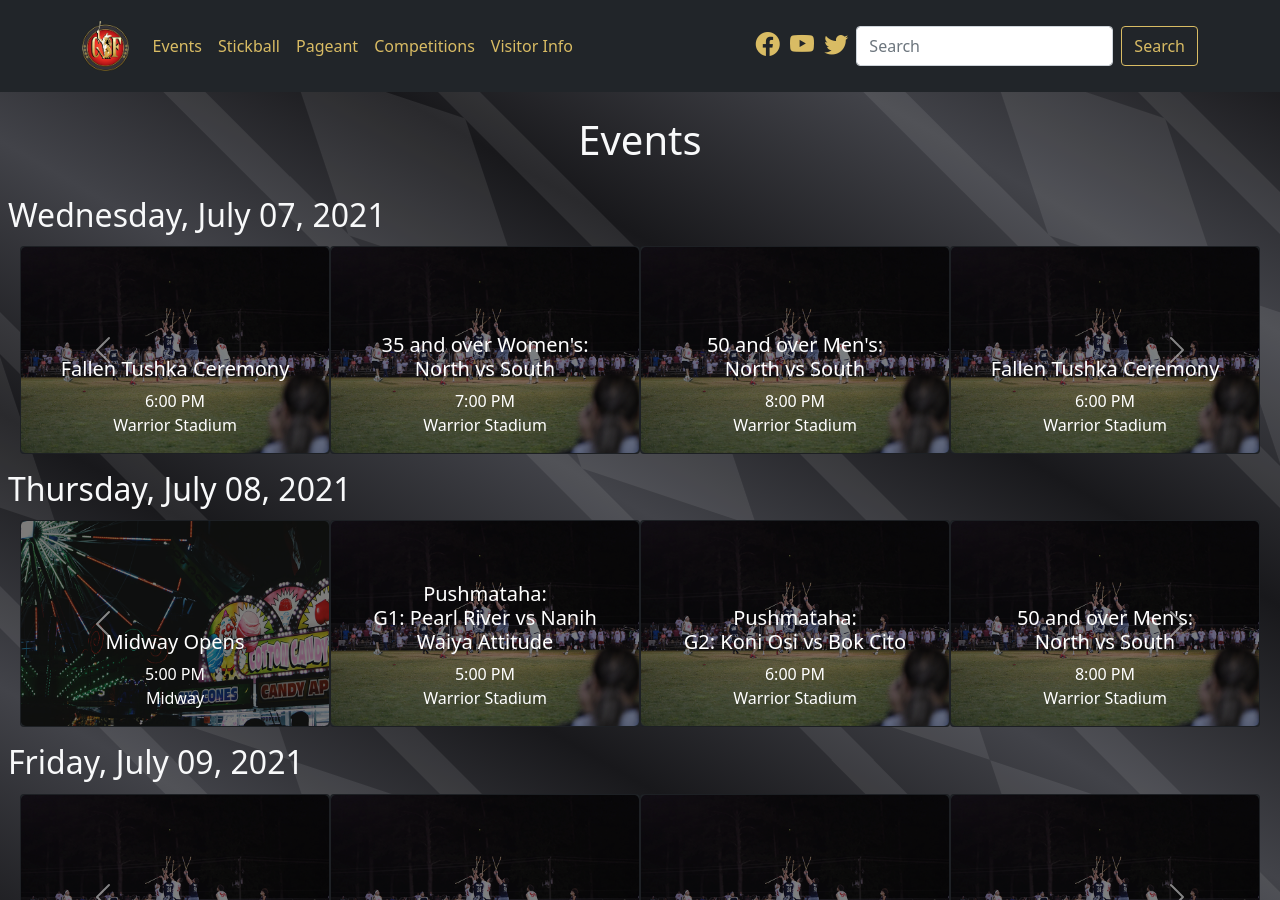
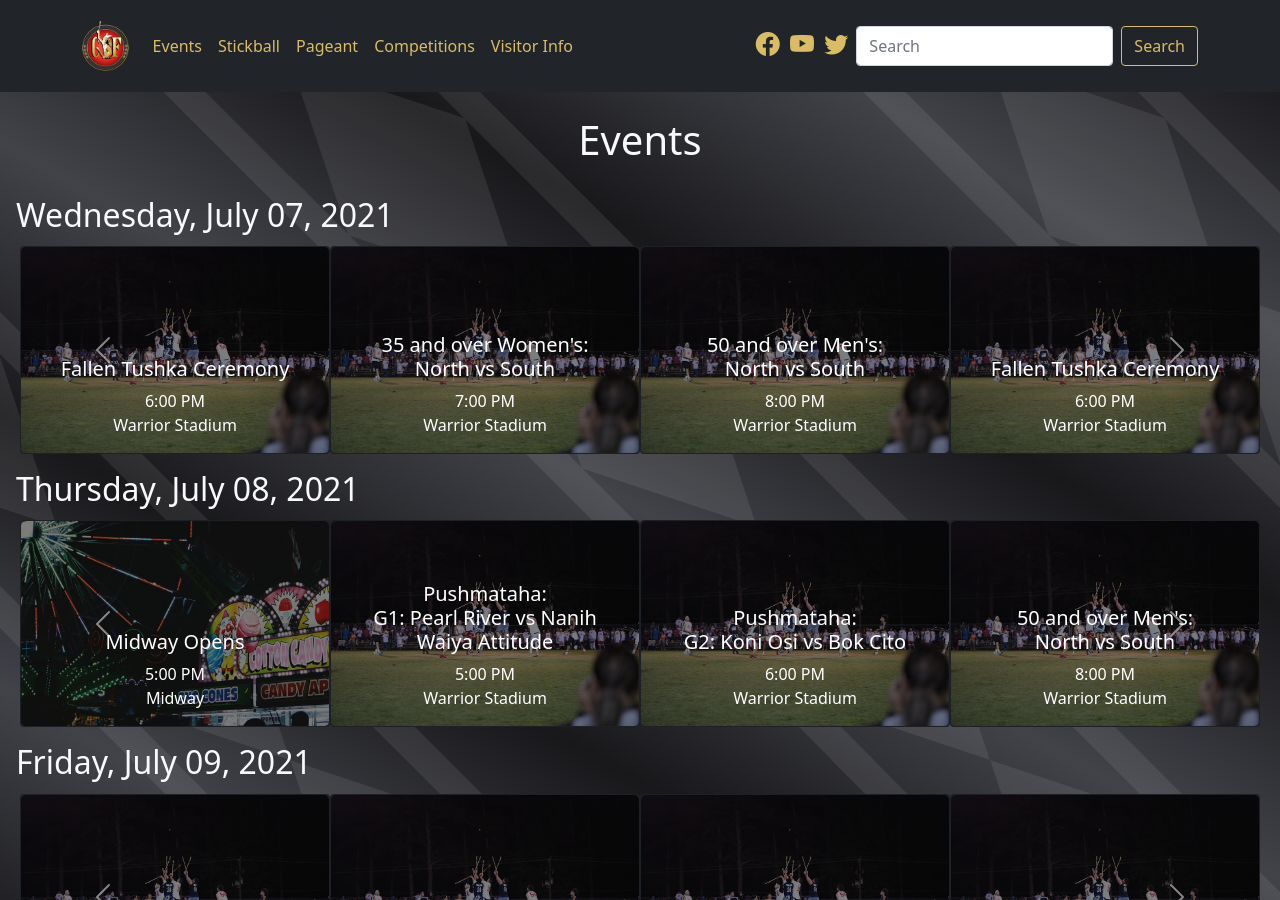
Before and after one commit to smattera/smattera.github.io, a Jekyll site: the page built from events/index.md, in a window 1280 px wide and 900 px high. Built offline with Jekyll 4.4.1, drawn with Linux system fonts in a browser that asks for light colours; nearby versions of some CDN libraries.

Commit message:
Update events.html

```diff
--- a/_includes/events.html
+++ b/_includes/events.html
@@ -2,7 +2,7 @@
   <div>
     <h1 class="py-2">Events</h1>
 
-    <h2 class="pt-3 pb-1 ml-2 text-start">Wednesday, July 07, 2021</h2>
+    <h2 class="pt-3 pb-1 ms-2 text-start">Wednesday, July 07, 2021</h2>
     <div class="row mx-auto my-auto justify-content-center px-0">
       <div id="dayOneCarousel" class="carousel slide" data-bs-interval="false">
         <div class="carousel-inner">
@@ -39,7 +39,7 @@
       </div>
     </div>
 
-    <h2 class="pt-3 pb-1 ml-2 text-start">Thursday, July 08, 2021</h2>
+    <h2 class="pt-3 pb-1 ms-2 text-start">Thursday, July 08, 2021</h2>
     <div class="row mx-auto my-auto justify-content-center px-0">
       <div id="dayTwoCarousel" class="carousel slide" data-bs-interval="false">
         <div class="carousel-inner">
@@ -83,7 +83,7 @@
       </div>
     </div>
 
-    <h2 class="pt-3 pb-1 ml-2 text-start">Friday, July 09, 2021</h2>
+    <h2 class="pt-3 pb-1 ms-2 text-start">Friday, July 09, 2021</h2>
     <div class="row mx-auto my-auto justify-content-center px-0">
       <div id="dayThreeCarousel" class="carousel slide" data-bs-interval="false">
         <div class="carousel-inner">
@@ -105,7 +105,7 @@
       </div>
     </div>
 
-    <h2 class="pt-3 pb-1 ml-2 text-start">Saturday, July 10, 2021</h2>
+    <h2 class="pt-3 pb-1 ms-2 text-start">Saturday, July 10, 2021</h2>
     <div class="row mx-auto my-auto justify-content-center px-0">
       <div id="dayFourCarousel" class="carousel slide" data-bs-interval="false">
         <div class="carousel-inner">
@@ -127,7 +127,7 @@
       </div>
     </div>
 
-    <h2 class="pt-3 pb-1 ml-2 text-start">Monday, July 12, 2021</h2>
+    <h2 class="pt-3 pb-1 ms-2 text-start">Monday, July 12, 2021</h2>
     <div class="row mx-auto my-auto justify-content-center px-0">
       <div id="dayFiveCarousel" class="carousel slide" data-bs-interval="false">
         <div class="carousel-inner">
@@ -149,7 +149,7 @@
       </div>
     </div>
 
-    <h2 class="pt-3 pb-1 ml-2 text-start">Tuesday, July 13, 2021</h2>
+    <h2 class="pt-3 pb-1 ms-2 text-start">Tuesday, July 13, 2021</h2>
     <div class="row mx-auto my-auto justify-content-center px-0">
       <div id="daySixCarousel" class="carousel slide" data-bs-interval="false">
         <div class="carousel-inner">
@@ -171,7 +171,7 @@
       </div>
     </div>
 
-    <h2 class="pt-3 pb-1 ml-2 text-start">Wednesday, July 14, 2021</h2>
+    <h2 class="pt-3 pb-1 ms-2 text-start">Wednesday, July 14, 2021</h2>
     <div class="row mx-auto my-auto justify-content-center px-0">
       <div id="daySevenCarousel" class="carousel slide" data-bs-interval="false">
         <div class="carousel-inner">
@@ -193,7 +193,7 @@
       </div>
     </div>
 
-    <h2 class="pt-3 pb-1 ml-2 text-start">Thursday, July 15, 2021</h2>
+    <h2 class="pt-3 pb-1 ms-2 text-start">Thursday, July 15, 2021</h2>
     <div class="row mx-auto my-auto justify-content-center px-0">
       <div id="dayEightCarousel" class="carousel slide" data-bs-interval="false">
         <div class="carousel-inner">
@@ -215,7 +215,7 @@
       </div>
     </div>
 
-    <h2 class="pt-3 pb-1 ml-2 text-start">Friday, July 16, 2021</h2>
+    <h2 class="pt-3 pb-1 ms-2 text-start">Friday, July 16, 2021</h2>
     <div class="row mx-auto my-auto justify-content-center px-0">
       <div id="dayNineCarousel" class="carousel slide" data-bs-interval="false">
         <div class="carousel-inner">
@@ -237,7 +237,7 @@
       </div>
     </div>
 
-    <h2 class="pt-3 pb-1 ml-2 text-start">Saturday, July 17, 2021</h2>
+    <h2 class="pt-3 pb-1 ms-2 text-start">Saturday, July 17, 2021</h2>
     <div class="row mx-auto my-auto justify-content-center px-0">
       <div id="dayTenCarousel" class="carousel slide" data-bs-interval="false">
         <div class="carousel-inner">
```
